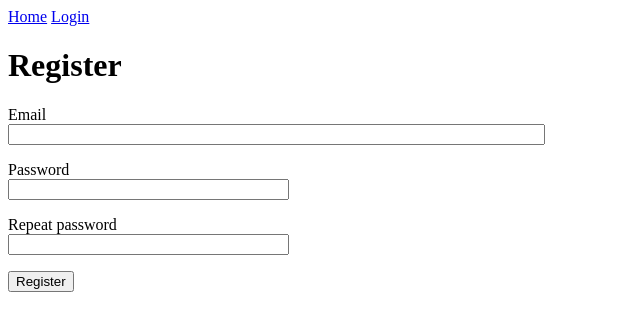
After one commit to kulk/flask-todo, a Flask app: template app/templates/register.html in a window 1280 px wide. The commit adds this page. Shown: the top 331 px of the page, without its empty margins (0-640 px from the left). Run offline with Flask 2, Linux system fonts and the light colour scheme; the template is opened without the code that fills it: values that come from a table or form of the project are taken from there, others are empty.

Commit message:
user login and registration added

```diff
--- a/app/__init__.py
+++ b/app/__init__.py
@@ -2,10 +2,13 @@ from flask import Flask
 from config import Config
 from flask_sqlalchemy import SQLAlchemy
 from flask_migrate import Migrate
+from flask_login import LoginManager
 
 app = Flask(__name__)
 app.config.from_object(Config)
 db = SQLAlchemy(app)
 migrate = Migrate(app, db)
+login = LoginManager(app)
+login.login_view = 'login'
 
 from app import routes, models
--- a/app/forms.py
+++ b/app/forms.py
@@ -1,6 +1,7 @@
 from flask_wtf import FlaskForm
 from wtforms import StringField, PasswordField, BooleanField, SubmitField
-from wtforms.validators import DataRequired
+from wtforms.validators import DataRequired, Email, EqualTo
+from app.models import User
 
 class LoginForm(FlaskForm):
 	email = StringField('Email', validators=[DataRequired()])
@@ -11,3 +12,14 @@ class LoginForm(FlaskForm):
 class TodoForm(FlaskForm):
 	task = StringField('New task', validators=[DataRequired()])
 	submit = SubmitField('Add task')
+
+class RegistrationForm(FlaskForm):
+	email = StringField('Email', validators=[DataRequired(), Email()])
+	password = PasswordField('Password', validators=[DataRequired()])
+	password2 = PasswordField('Repeat password', validators=[DataRequired(), EqualTo('password')])
+	submit = SubmitField('Register')
+
+	def validate_email(self, email):
+		user = User.query.filter_by(email=email.data).first()
+		if user is not None:
+			raise ValidationError('Please use a different email address.')
--- a/app/routes.py
+++ b/app/routes.py
@@ -1,22 +1,57 @@
-from app import app
+'''from app import app
 from flask import render_template, flash, redirect, url_for
 from app.forms import LoginForm, TodoForm
+from flask_login import login_user, logout_user, current_user, login_required
+from app.models import User
+'''
+
+from flask import render_template, flash, redirect, url_for, request
+from flask_login import login_user, logout_user, current_user, login_required
+from werkzeug.urls import url_parse
+from app import app, db
+from app.forms import LoginForm, TodoForm, RegistrationForm
+from app.models import User
+
 
 @app.route('/')
 @app.route('/index')
+@login_required
 def index():
-	user = {'username' : 'Roeland'}
 	form = TodoForm()
-	return render_template('index.html', user=user, form=form)
-
-@app.route('/register')
-def register():
-	pass
+	return render_template('index.html', form=form)
 
 @app.route('/login', methods=['GET', 'POST']) # Create login route
 def login():
+	if current_user.is_authenticated:
+		return redirect(url_for('index'))
 	form = LoginForm()
 	if form.validate_on_submit():
-		flash('Login requested for %s, Remember me = %s' %(form.email.data, form.remember_me.data))
+		user = User.query.filter_by(email=form.email.data).first()
+		if user is None or not user.check_password(form.password.data):
+			flash('Invalid username or password')
+			return redirect(url_for('login'))
+		login_user(user, remember=form.remember_me.data)
+		next_page = request.args.get('next')
+		if not next_page or url_parse(next_page).netloc != '':
+			next_page = url_for('index')
+		return redirect(next_page)
+	return render_template('login.html', form=form)
+
+@app.route('/logout')
+def logout():
+	logout_user()
+	return redirect(url_for('index'))
+
+@app.route('/register', methods=['GET', 'POST'])
+def register():
+	if current_user.is_authenticated:
 		return redirect(url_for('index'))
-	return render_template('login.html', form=form)
+	form = RegistrationForm()
+	if form.validate_on_submit():
+		user = User(email=form.email.data)
+		user.set_password(form.password.data)
+		db.session.add(user)
+		db.session.commit()
+		flash('Congratulations, you are now a registered user!')
+		return redirect(url_for('login'))
+	return render_template('register.html', form=form)
--- a/app/templates/base.html
+++ b/app/templates/base.html
@@ -6,8 +6,11 @@
 <body>
 
 	<a href="{{ url_for('index') }}">Home</a>
+	{% if current_user.is_anonymous %}
 	<a href="{{ url_for('login') }}">Login</a>
-	<a href="">Logout</a>
+	{% else %}
+	<a href="{{ url_for('logout') }}">Logout</a>
+	{% endif %}
 	<br>
 	    {% with messages = get_flashed_messages() %}
         {% if messages %}
--- a/app/templates/index.html
+++ b/app/templates/index.html
@@ -3,7 +3,7 @@
 {% block content %}
 	<form action="" method="post" novalidate="">
 		{{ form.hidden_tag() }}
-		<p>Hello {{user.username}}</p>
+		<p>Hello {{current_user.email}}</p>
 		<p>
 			{{ form.task.label }}
 			{{ form.task (size=32) }}
@@ -12,6 +12,6 @@
 	</form>
 
 	{% for task in tasks %}
-		<!-- show tasks -->
+		<!-- show tasks, check end of chpt 5 -->
 	{% endfor %}
 {% endblock %}
--- a/app/templates/login.html
+++ b/app/templates/login.html
@@ -2,6 +2,7 @@
 
 
 {% block content %}
+
 
 <form action="" method="post" novalidate="">
 	{{ form.hidden_tag() }}  <!-- Protect against CSRF attacks -->
@@ -23,4 +24,6 @@
 	<p>{{ form.submit() }}</p>
 </form>
 
+<p>New User? <a href="{{ url_for('register') }}">Click to Register!</a></p>
+
 {% endblock %}
--- /dev/null
+++ b/app/templates/register.html
@@ -0,0 +1,30 @@
+{% extends "base.html" %}
+
+{% block content %}
+    <h1>Register</h1>
+    <form action="" method="post">
+        {{ form.hidden_tag() }}
+        <p>
+            {{ form.email.label }}<br>
+            {{ form.email(size=64) }}<br>
+            {% for error in form.email.errors %}
+            <span style="color: red;">[{{ error }}]</span>
+            {% endfor %}
+        </p>
+        <p>
+            {{ form.password.label }}<br>
+            {{ form.password(size=32) }}<br>
+            {% for error in form.password.errors %}
+            <span style="color: red;">[{{ error }}]</span>
+            {% endfor %}
+        </p>
+        <p>
+            {{ form.password2.label }}<br>
+            {{ form.password2(size=32) }}<br>
+            {% for error in form.password2.errors %}
+            <span style="color: red;">[{{ error }}]</span>
+            {% endfor %}
+        </p>
+        <p>{{ form.submit() }}</p>
+    </form>
+{% endblock %}
```
Also changed, not shown: app/models.py (+14 -2 lines), todo.py (+6 -1 lines).
